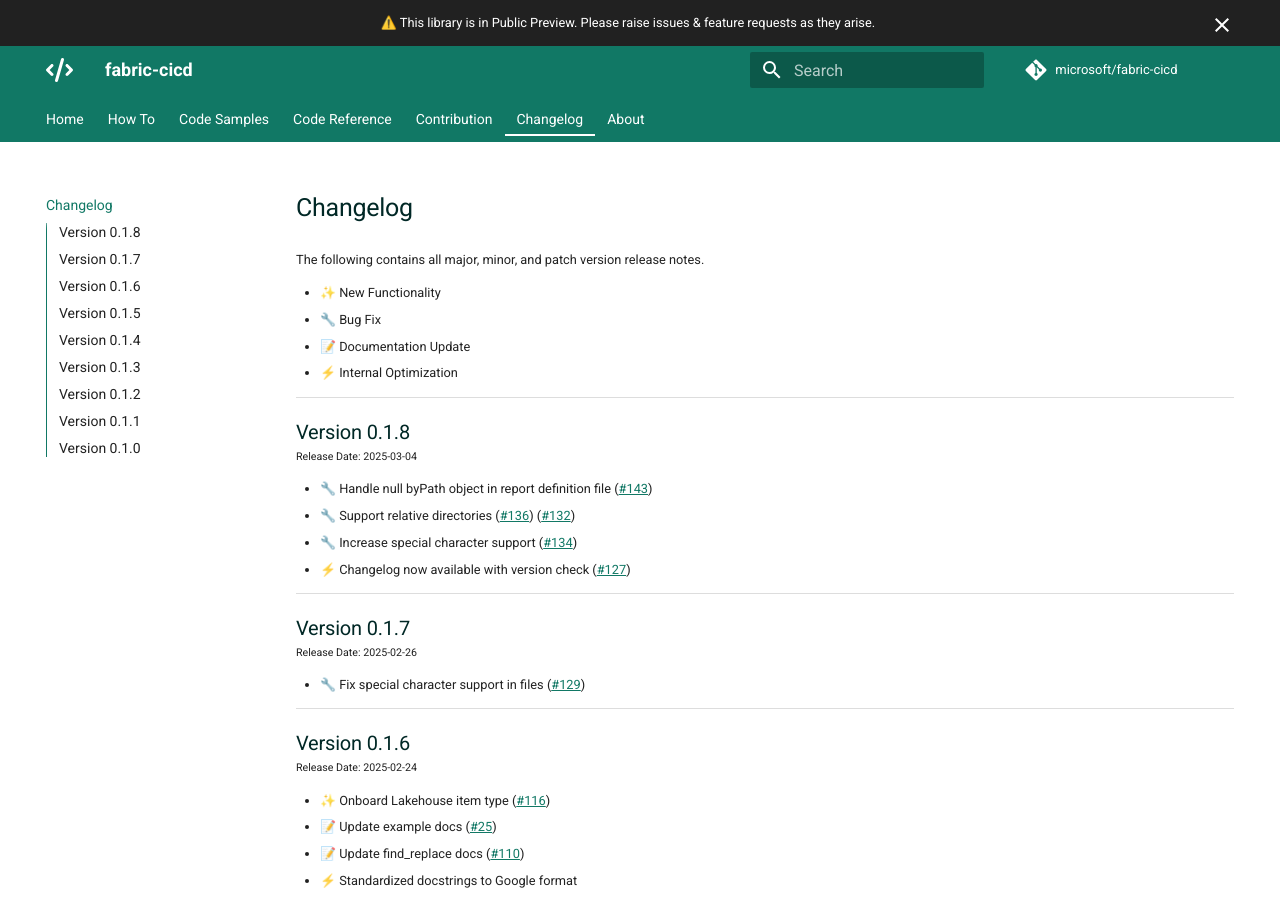
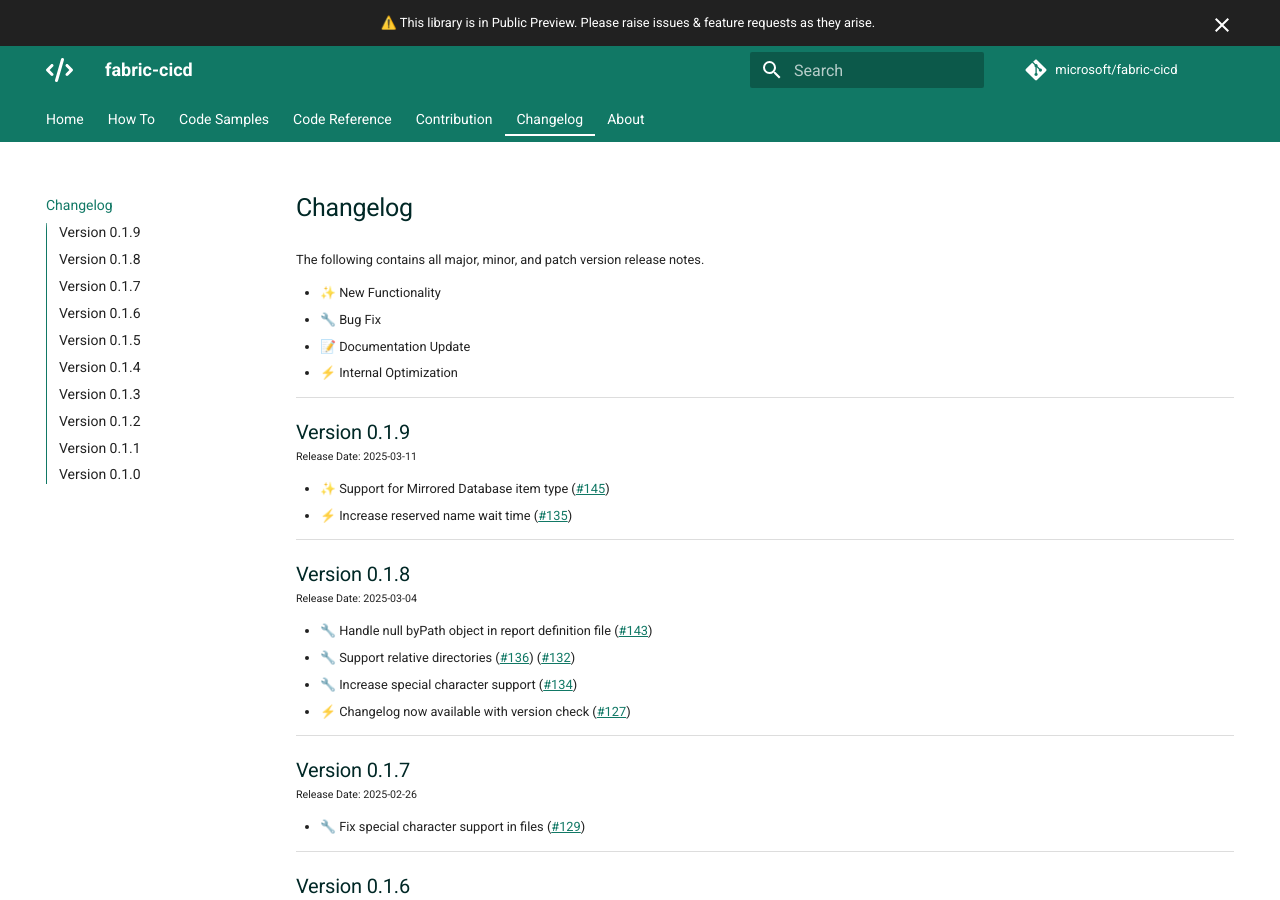
Before and after one commit to shirasassoon/fabric-cicd, an MkDocs documentation site: the page built from docs/changelog.md, in a window 1280 px wide and 900 px high. Built offline with MkDocs 1.6.1 and Material for MkDocs 9.7.7, drawn with Linux system fonts in a browser that asks for light colours; comment, search, counter and statistics services are not loaded; the version menu is left out.

Commit message:
v0.1.9 (#153)
This pull request includes an update to the version number and the
changelog to reflect the new version 0.1.9 release. The most important
changes are:

Version update:

*
[`VERSION`](diffhunk://#diff-7b60b8e351cbb80c47459ffe2c79f1a26404871f49294780fe47ad0e58c09350L1-R1):
Updated the version number from `0.1.8` to `0.1.9`.

Changelog update:

*
[`docs/changelog.md`](diffhunk://#diff-77f023b99d3d58008351d3e82fc06e6d06ba1bc2da9e41be6329b7fa4f419f05R10-R16):
Added release notes for version 0.1.9, including support for Mirrored
Database item type and increased reserved name wait time.

```diff
--- a/docs/changelog.md
+++ b/docs/changelog.md
@@ -6,6 +6,13 @@
 -   🔧 Bug Fix
 -   📝 Documentation Update
 -   ⚡ Internal Optimization
+
+## Version 0.1.9
+
+<span class="md-h2-subheader">Release Date: 2025-03-11</span>
+
+-   ✨ Support for Mirrored Database item type ([#145](https://github.com/microsoft/fabric-cicd/issues/145))
+-   ⚡ Increase reserved name wait time ([#135](https://github.com/microsoft/fabric-cicd/issues/135))
 
 ## Version 0.1.8
 
```
Also changed, not shown: 1 other file.
